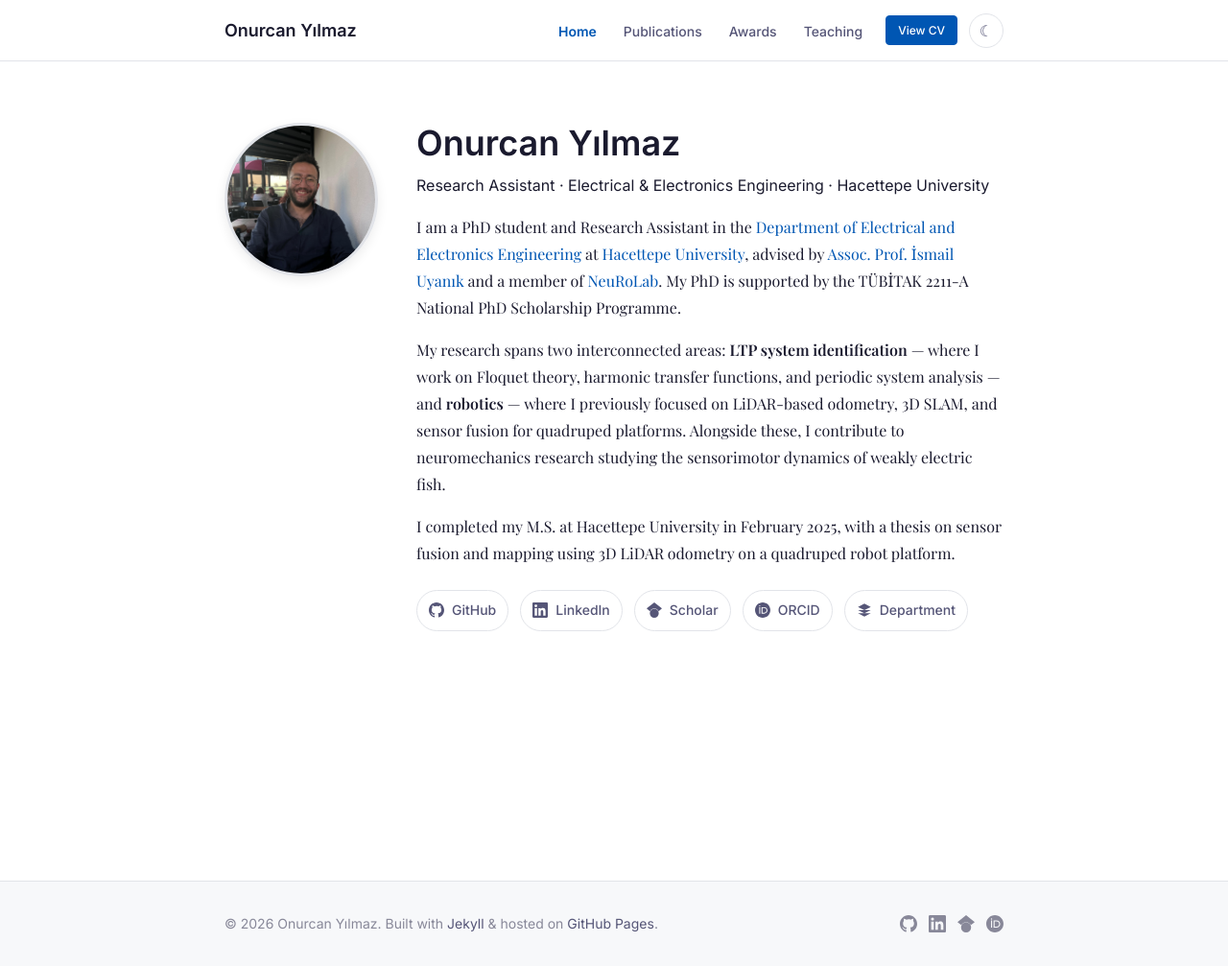
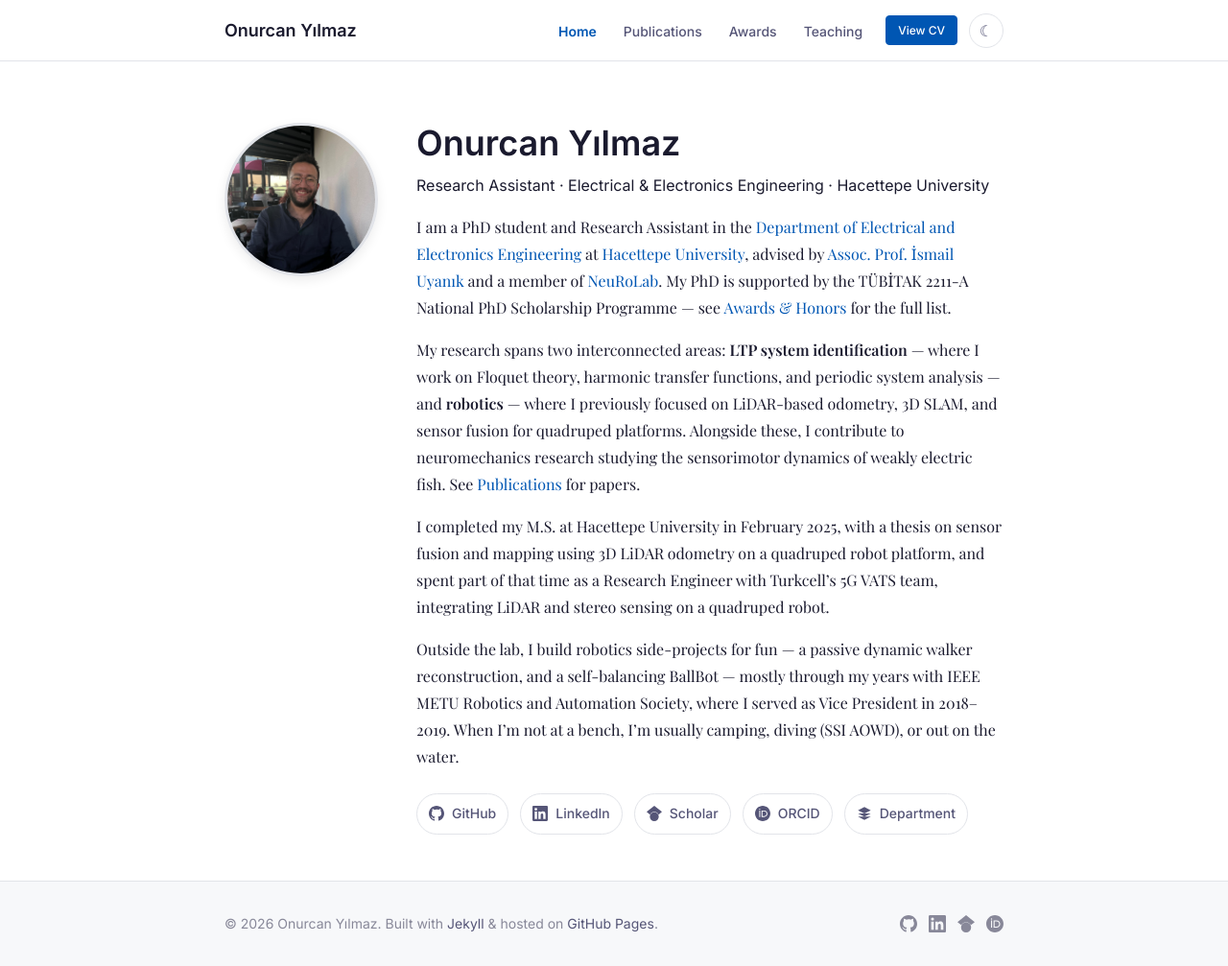
Before and after one commit to Urtii/Urtii.github.io, a Jekyll site: the page built from index.md, in a window 1280 px wide and 1007 px high. Shown: the whole window at 96% size. Built offline with Jekyll 4.4.1, drawn with Linux system fonts in a browser that asks for light colours; some web fonts are replaced.

```diff
--- a/index.md
+++ b/index.md
@@ -8,14 +8,22 @@ I am a PhD student and Research Assistant in the
 at [Hacettepe University](https://www.hacettepe.edu.tr/english/),
 advised by [Assoc. Prof. İsmail Uyanık](https://www.ee.hacettepe.edu.tr/?link=400999&sublink=280&lang=e)
 and a member of [NeuRoLab](https://neurolab.ee.hacettepe.edu.tr/).
-My PhD is supported by the TÜBİTAK 2211-A National PhD Scholarship Programme.
+My PhD is supported by the TÜBİTAK 2211-A National PhD Scholarship Programme —
+see [Awards & Honors](/awards/) for the full list.
 
-My research spans two interconnected areas:
-**LTP system identification** — where I work on Floquet theory, harmonic
-transfer functions, and periodic system analysis — and **robotics** — where I
-previously focused on LiDAR-based odometry, 3D SLAM, and sensor fusion for
-quadruped platforms. Alongside these, I contribute to neuromechanics research
-studying the sensorimotor dynamics of weakly electric fish.
+My research spans two interconnected areas: **LTP system identification** —
+where I work on Floquet theory, harmonic transfer functions, and periodic
+system analysis — and **robotics** — where I previously focused on
+LiDAR-based odometry, 3D SLAM, and sensor fusion for quadruped platforms.
+Alongside these, I contribute to neuromechanics research studying the
+sensorimotor dynamics of weakly electric fish. See [Publications](/publications/) for papers.
 
-I completed my M.S. at Hacettepe University in February 2025, with a thesis on
-sensor fusion and mapping using 3D LiDAR odometry on a quadruped robot platform.
+I completed my M.S. at Hacettepe University in February 2025, with a thesis
+on sensor fusion and mapping using 3D LiDAR odometry on a quadruped robot
+platform, and spent part of that time as a Research Engineer with Turkcell's
+5G VATS team, integrating LiDAR and stereo sensing on a quadruped robot.
+
+Outside the lab, I build robotics side-projects for fun — a passive dynamic walker reconstruction, and
+a self-balancing BallBot — mostly through my years with IEEE METU Robotics
+and Automation Society, where I served as Vice President in 2018–2019. When
+I'm not at a bench, I'm usually camping, diving (SSI AOWD), or out on the water.
```
Also changed, not shown: _includes/teaching.html (+8 -5 lines).
